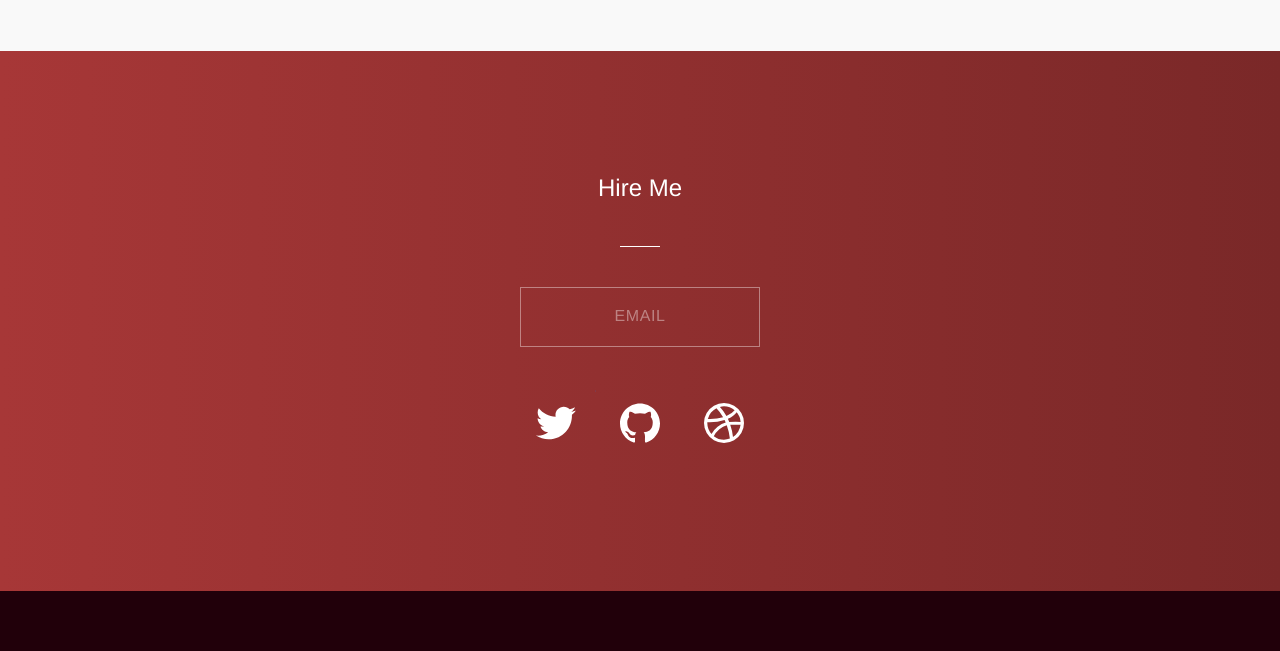
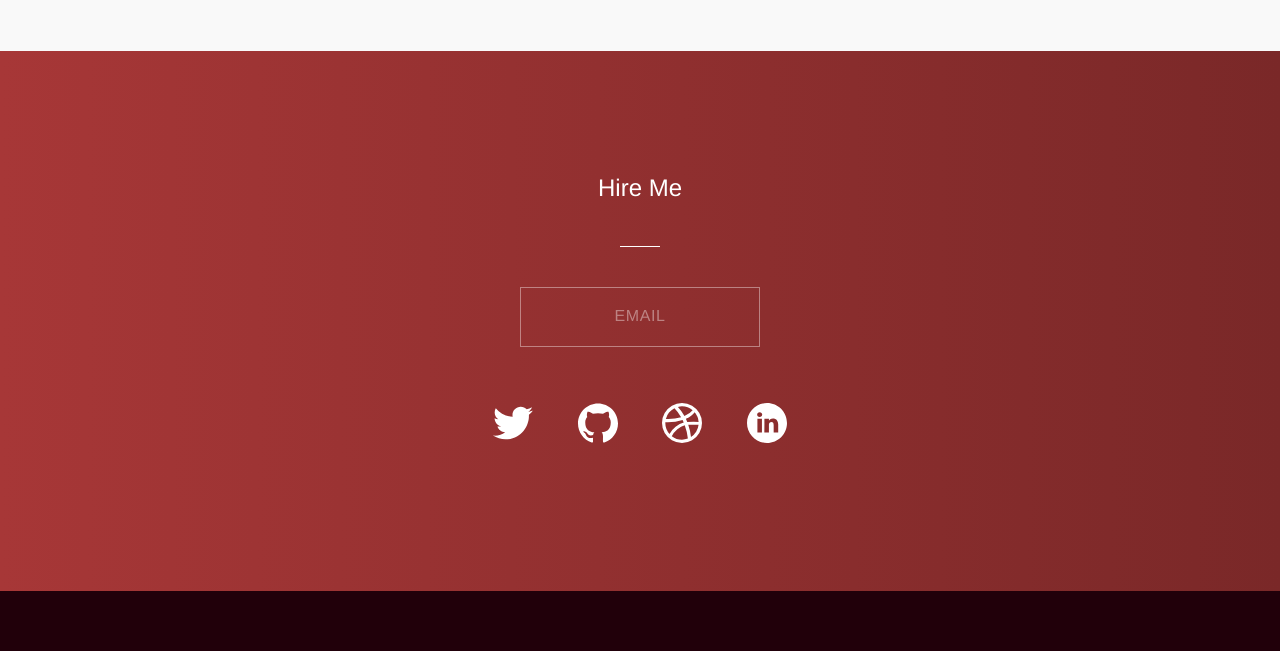
Before and after one commit to smugfox/smugfox, a Jekyll site: the page built from index.html, in a window 1280 px wide. Shown: the part 1272-1923 px from the top of the page. Built offline with Jekyll 4.4.1, drawn with Linux system fonts in a browser that asks for light colours.

Commit message:
added linkedin icon

```diff
--- a/index.html
+++ b/index.html
@@ -20,6 +20,7 @@ layout: default
       <a class="twitter hide-text" href="http://twitter.com/{{ site.twitter_username }}" title="twitter" target="_blank">twitter</a>
       <a class="github hide-text" href="http://github.com/{{ site.github_username }}" title="github" target="_blank">github</a>
       <a class="dribbble hide-text" href="https://dribbble.com/{{ site.dribbble_username }}" title="dribbble" target="_blank">dribbble</a>
+      <a class="linkedin hide-text" href="https://linkedin.com/in/{{ site.dribbble_username }}" title="linkedin" target="_blank">linkedin</a>
     </div>
   </div>
 </section>
```
